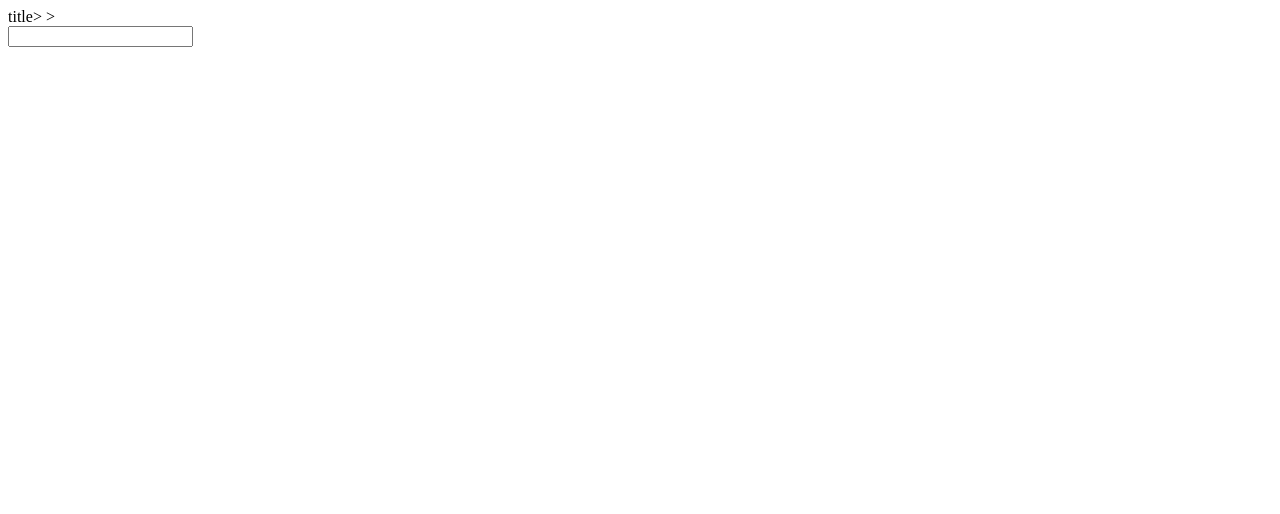
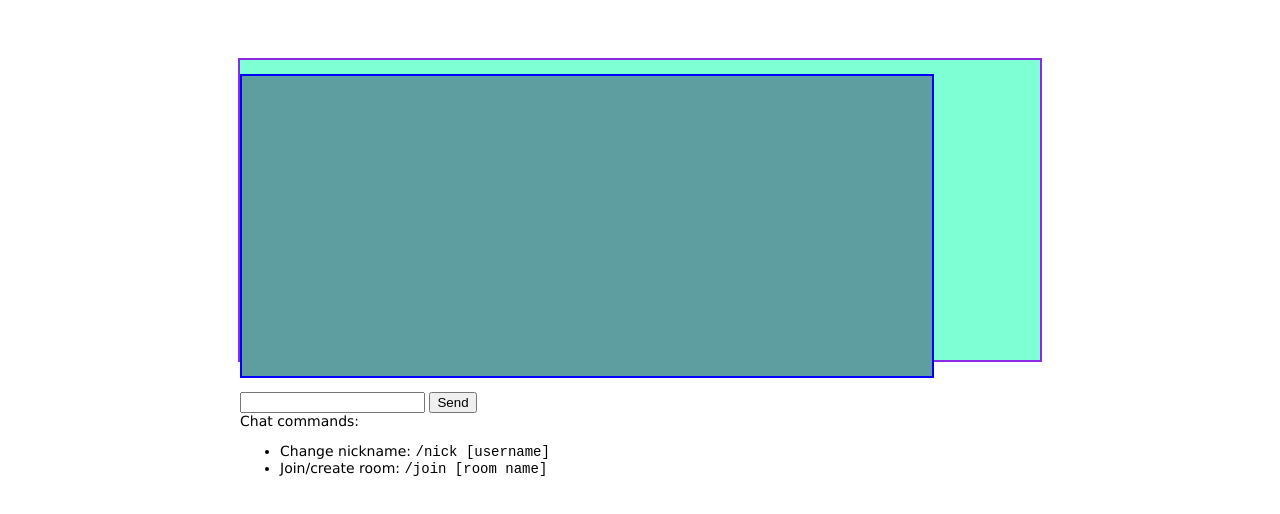
Before and after one commit to sulakshana-k/multiroom-chat-nodejs, a website: page public/index.html in a window 1280 px wide. Drawn offline with nearby package versions, Linux system fonts and the light colour scheme.

Commit message:
Completed index.html and wrote its corresponding CSS file.

```diff
--- a/public/index.html
+++ b/public/index.html
@@ -2,9 +2,9 @@
 <html lang = 'en'>
 
 <head>
-    <title>Chat</title>title>
-    <link rel = 'stylesheet' href = '/stylesheets/style.css'> </html> </link>
-</head>>
+    <title>Chat</title>
+    <link rel = 'stylesheet' href = '/stylesheets/style.css'> </link>
+</head>
 
 <body>
     <div id = 'content'>
@@ -13,5 +13,24 @@
         <div id = 'messages'></div>
 
         <form id = 'send-form'>
-            <input id = ''>
+            <input id = 'send-messsage'/>
+            <input type = submit id = 'send-button' value = 'Send'/>
+
+            <div id = 'help'>
+                Chat commands:
+                <ul>
+                    <li>Change nickname: <code>/nick [username]</code> </li>
+                    <li>Join/create room: <code>/join [room name]</code> </li>
+                </ul>
+            </div>
+
+        </form>
+
+    </div>
+
+    <script src = 'socket.io/socket.io.js'  type = 'text/javascript'> </script>
+    <script src = 'http://code.jquery.com/jquery-1.8.0.min.js' type = 'text/javascript'> </script>
+    <script src = 'javascripts/chat.js'     type = 'text/javascript'> </script>
+    <script src = 'javascripts/chat_ui.js'  type = 'text/javascript'></script>
 </body>
+</html>
--- a/public/stylesheets/style.css
+++ b/public/stylesheets/style.css
@@ -0,0 +1,41 @@
+
+body {
+    padding: 50px;
+    font: 14px "Lucida Grande", Helvetica, Arial, sans-serif;
+}
+
+a {
+    color: "#00b7ff"
+}
+
+/*
+    Words starting with # represent id.
+    'content' is the id of a div in index.html.
+    Application will be 800px wide and horizontally centered.
+*/
+#content {
+    background-color: aquamarine;
+    width:          800px;
+    height:         300px;
+    margin-left:    auto;
+    margin-right:   auto;
+    border:         2px solid blueviolet;
+}
+
+/* 'room' is the id of a div in 'index.html' */
+#room {
+    background-color:burlywood;
+    margin-bottom: 1em;
+}
+
+/* 'messages' is the id of a div in 'index.html' */
+#messages {
+    width:          690px;
+    height:         300px;
+    /* Deals with those items which are too big to fit in the given space. */
+    overflow:       scroll;
+    background-color:cadetblue;
+    margin-bottom:  1em;
+    margin-right:   10px;
+    border:         2px solid blue;
+}
```
